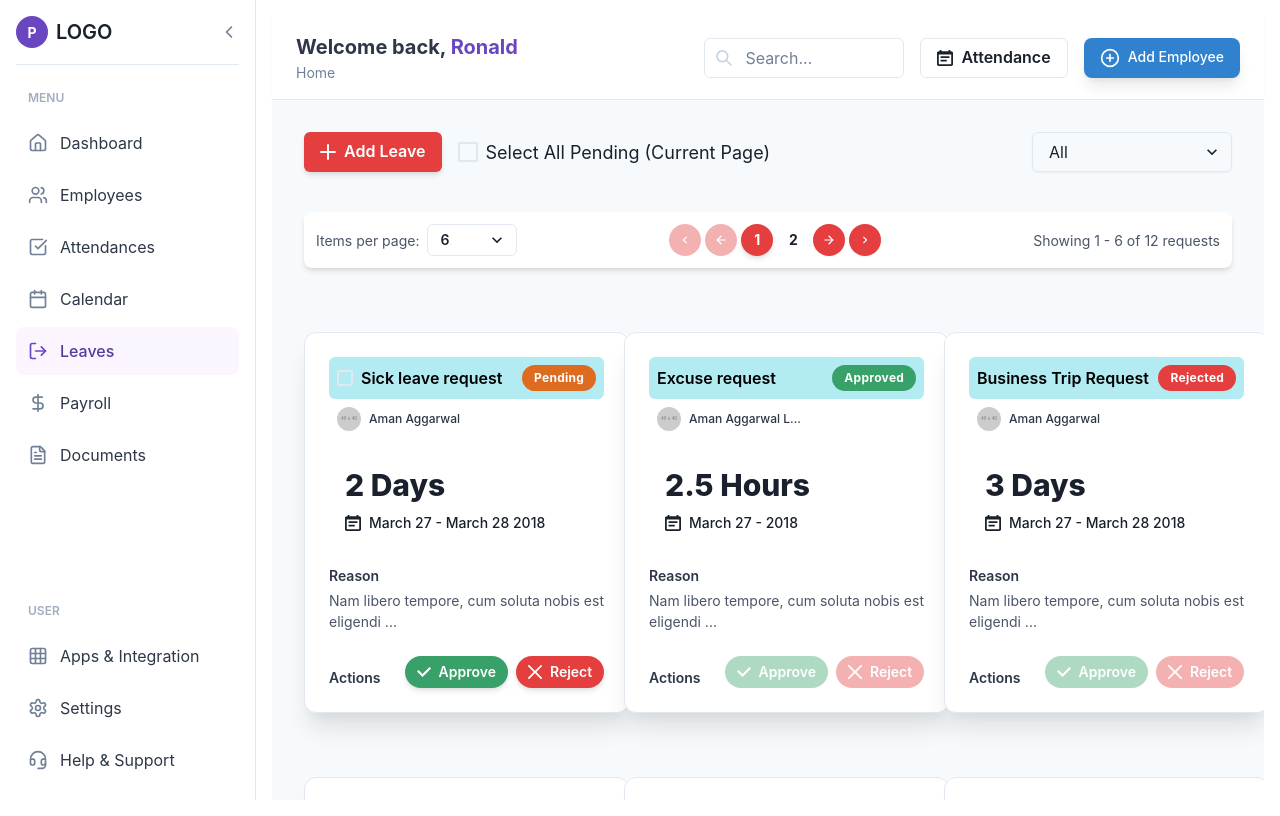
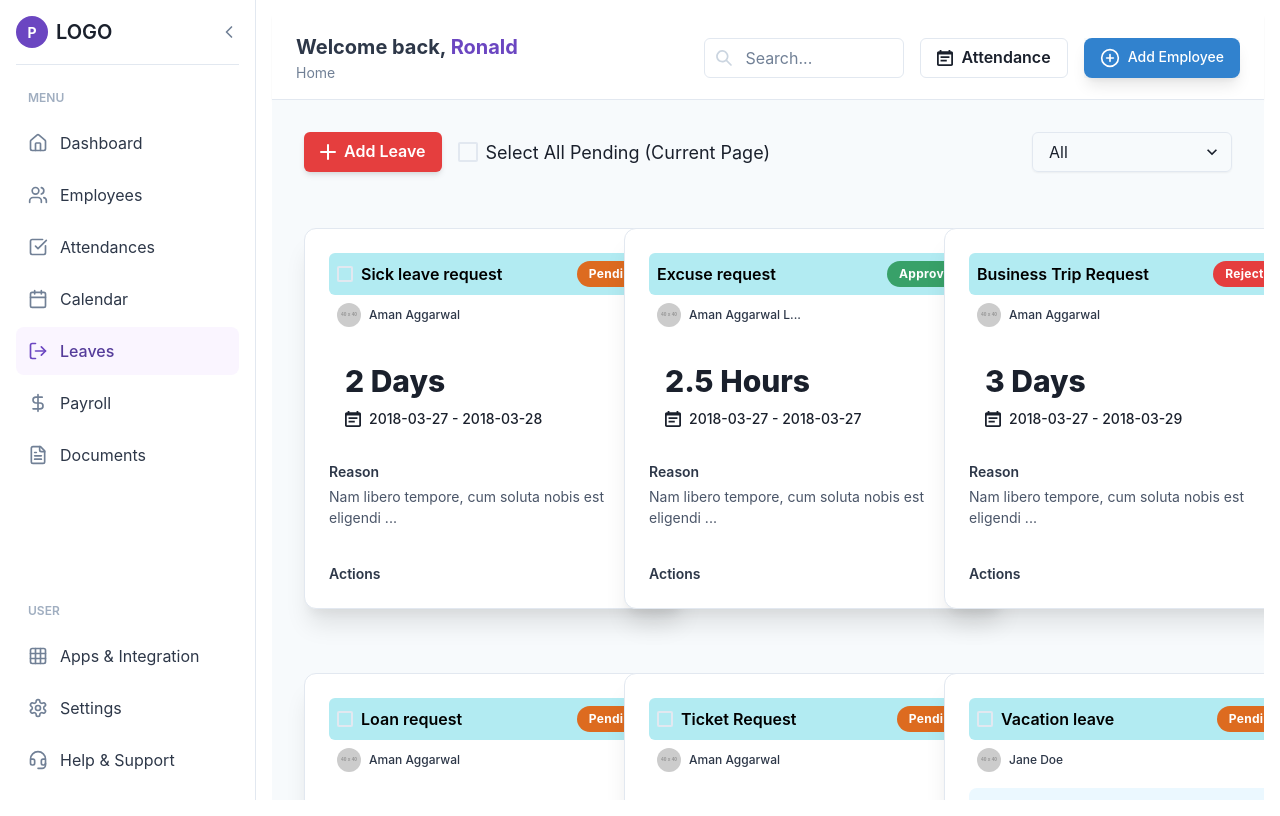
Before and after one commit to Markjonel02/human-resource-information-system, a React (Vite) app in the folder Frontend/: page /leaves in a window 1280 px wide. Built offline with nearby package versions, Linux system fonts and the light colour scheme.

Commit message:
fix the pagination

```diff
--- a/Frontend/src/routes/request/Leave.jsx
+++ b/Frontend/src/routes/request/Leave.jsx
@@ -28,7 +28,7 @@ import {
   useDisclosure,
   useToast,
   IconButton,
-  Tooltip, // Added Tooltip for better UX on buttons
+  Tooltip,
 } from "@chakra-ui/react";
 import {
   CalendarIcon,
@@ -37,8 +37,8 @@ import {
   AddIcon,
   ArrowBackIcon,
   ArrowForwardIcon,
-  ChevronLeftIcon, // For first page
-  ChevronRightIcon, // For last page
+  ChevronLeftIcon,
+  ChevronRightIcon,
 } from "@chakra-ui/icons";
 
 // Extend the default Chakra UI theme to include custom colors and components
@@ -81,12 +81,18 @@ const theme = extendTheme({
       50: "#F7FAFC",
       500: "#718096", // Gray
     },
-    // Custom light blue for titles
+    // Custom light blue for titles and now pagination
     lightBlue: {
       50: "#E0F7FA", // Very light blue for background
       100: "#B2EBF2", // Lighter blue for background
-      500: "#81D4FA", // A light blue shade (original for text)
-      700: "#00BCD4", // A slightly darker blue for text if needed
+      200: "#81D4FA", // Even lighter blue
+      300: "#4FC3F7", // Light blue
+      400: "#29B6F6", // Slightly darker light blue
+      500: "#03A9F4", // Medium light blue (Material Design Light Blue 500)
+      600: "#039BE5", // A bit darker
+      700: "#0288D1", // Darker blue for background (Material Design Light Blue 700)
+      800: "#0277BD", // Even darker
+      900: "#01579B", // Darkest
     },
   },
   components: {
@@ -274,7 +280,7 @@ const LeaveRequestCard = ({
         </Text>
       </Box>
 
-      <Flex justifyContent="space-between" alignItems="flex-end" pt={2} gap={6}>
+      <Flex justifyContent="space-between" alignItems="flex-end" pt={2} gap={500}>
         <Text fontSize="sm" fontWeight="semibold" color="gray.700">
           Actions
         </Text>
@@ -338,8 +344,8 @@ const Leave = () => {
       id: 1,
       leaveType: "Sick leave request",
       days: "2 Days",
-      startDate: "March 27",
-      endDate: "March 28 2018",
+      startDate: "2018-03-27",
+      endDate: "2018-03-28",
       reason:
         "Nam libero tempore, cum soluta nobis est eligendi optio cumque nihil impedit quo minus id quod maxime placeat facere possimus, omnis voluptas assumenda est, omnis dolor repellendus.",
       approverName: "Aman Aggarwal",
@@ -350,8 +356,8 @@ const Leave = () => {
       id: 2,
       leaveType: "Excuse request",
       days: "2.5 Hours",
-      startDate: "March 27",
-      endDate: "2018",
+      startDate: "2018-03-27",
+      endDate: "2018-03-27",
       reason:
         "Nam libero tempore, cum soluta nobis est eligendi optio cumque nihil impedit quo minus id quod maxime placeat facere possimus, omnis voluptas assumenda est, omnis dolor repellendus.",
       approverName: "Aman Aggarwal Long Name Here",
@@ -362,8 +368,8 @@ const Leave = () => {
       id: 3,
       leaveType: "Business Trip Request",
       days: "3 Days",
-      startDate: "March 27",
-      endDate: "March 28 2018",
+      startDate: "2018-03-27",
+      endDate: "2018-03-29",
       reason:
         "Nam libero tempore, cum soluta nobis est eligendi optio cumque nihil impedit quo minus id quod maxime placeat facere possimus, omnis voluptas assumenda est, omnis dolor repellendus.",
       approverName: "Aman Aggarwal",
@@ -374,8 +380,8 @@ const Leave = () => {
       id: 4,
       leaveType: "Loan request",
       days: "5000.00",
-      startDate: "March 31",
-      endDate: "2018",
+      startDate: "2018-03-31",
+      endDate: "2018-03-31",
       reason:
         "Nam libero tempore, cum soluta nobis est eligendi optio cumque nihil impedit quo minus id quod maxime placeat facere possimus, omnis voluptas assumenda est, omnis dolor repellendus.",
       approverName: "Aman Aggarwal",
@@ -386,8 +392,8 @@ const Leave = () => {
       id: 5,
       leaveType: "Ticket Request",
       days: "2 Tickets",
-      startDate: "March 27",
-      endDate: "March 28 2018",
+      startDate: "2018-03-27",
+      endDate: "2018-03-28",
       reason:
         "Nam libero tempore, cum soluta nobis est eligendi optio cumque nihil impedit quo minus id quod maxime placeat facere possimus, omnis voluptas assumenda est, omnis dolor repellendus.",
       approverName: "Aman Aggarwal",
@@ -398,8 +404,8 @@ const Leave = () => {
       id: 6,
       leaveType: "Vacation leave",
       days: "7 Days",
-      startDate: "April 10",
-      endDate: "April 17 2025",
+      startDate: "2025-04-10",
+      endDate: "2025-04-17",
       reason:
         "Planning a relaxing trip to the mountains to unwind and recharge. This is a longer reason to test the truncation functionality and ensure the modal displays the full text correctly.",
       approverName: "Jane Doe",
@@ -410,8 +416,8 @@ const Leave = () => {
       id: 7,
       leaveType: "Sick leave request",
       days: "1 Day",
-      startDate: "May 1",
-      endDate: "May 1 2025",
+      startDate: "2025-05-01",
+      endDate: "2025-05-01",
       reason: "Feeling unwell, need a day to recover.",
       approverName: "John Smith",
       approverAvatarUrl: "https://placehold.co/40x40/FFCC33/FFFFFF?text=JS",
@@ -421,8 +427,8 @@ const Leave = () => {
       id: 8,
       leaveType: "Business Trip Request",
       days: "4 Days",
-      startDate: "June 10",
-      endDate: "June 13 2025",
+      startDate: "2025-06-10",
+      endDate: "2025-06-13",
       reason: "Attending annual industry conference in New York.",
       approverName: "Emily White",
       approverAvatarUrl: "https://placehold.co/40x40/CC33FF/FFFFFF?text=EW",
@@ -432,8 +438,8 @@ const Leave = () => {
       id: 9,
       leaveType: "Excuse request",
       days: "4 Hours",
-      startDate: "July 5",
-      endDate: "July 5 2025",
+      startDate: "2025-07-05",
+      endDate: "2025-07-05",
       reason: "Urgent personal appointment.",
       approverName: "David Brown",
       approverAvatarUrl: "https://placehold.co/40x40/3399FF/FFFFFF?text=DB",
@@ -443,8 +449,8 @@ const Leave = () => {
       id: 10,
       leaveType: "Vacation leave",
       days: "5 Days",
-      startDate: "August 1",
-      endDate: "August 5 2025",
+      startDate: "2025-08-01",
+      endDate: "2025-08-05",
       reason: "Family vacation to the beach.",
       approverName: "Sarah Green",
       approverAvatarUrl: "https://placehold.co/40x40/FF6633/FFFFFF?text=SG",
@@ -454,8 +460,8 @@ const Leave = () => {
       id: 11,
       leaveType: "Sick leave request",
       days: "3 Days",
-      startDate: "August 15",
-      endDate: "August 17 2025",
+      startDate: "2025-08-15",
+      endDate: "2025-08-17",
       reason: "Recovering from minor surgery.",
       approverName: "Michael Blue",
       approverAvatarUrl: "https://placehold.co/40x40/8A2BE2/FFFFFF?text=MB",
@@ -465,8 +471,8 @@ const Leave = () => {
       id: 12,
       leaveType: "Excuse request",
       days: "8 Hours",
-      startDate: "September 1",
-      endDate: "September 1 2025",
+      startDate: "2025-09-01",
+      endDate: "2025-09-01",
       reason: "Attending a sibling's graduation.",
       approverName: "Olivia Red",
       approverAvatarUrl: "https://placehold.co/40x40/DC143C/FFFFFF?text=OR",
@@ -582,6 +588,24 @@ const Leave = () => {
         : 1;
 
     let formattedDays = newLeaveData.days;
+    // Format dates to a more readable string like "Month Day Year" if they are valid date inputs
+    const formatDate = (dateString) => {
+      try {
+        const date = new Date(dateString);
+        // Example: "March 27, 2018"
+        return date.toLocaleDateString("en-US", {
+          month: "long",
+          day: "numeric",
+          year: "numeric",
+        });
+      } catch (e) {
+        return dateString; // Return as is if invalid date
+      }
+    };
+
+    const formattedStartDate = formatDate(newLeaveData.startDate);
+    const formattedEndDate = formatDate(newLeaveData.endDate);
+
     if (newLeaveData.leaveType.includes("Hours")) {
       formattedDays = `${newLeaveData.days} Hours`;
     } else if (
@@ -602,8 +626,8 @@ const Leave = () => {
       id: newId,
       leaveType: newLeaveData.leaveType,
       days: formattedDays,
-      startDate: newLeaveData.startDate,
-      endDate: newLeaveData.endDate,
+      startDate: formattedStartDate, // Use formatted date
+      endDate: formattedEndDate, // Use formatted date
       reason: newLeaveData.reason,
       approverName: "New Applicant",
       approverAvatarUrl: "https://placehold.co/40x40/000000/FFFFFF?text=NA",
@@ -699,7 +723,7 @@ const Leave = () => {
     toast({
       title: "Requests Rejected",
       description: "Selected leave requests have been rejected.",
-      status: "success",
+      status: "error",
       duration: 3000,
       isClosable: true,
     });
@@ -771,7 +795,7 @@ const Leave = () => {
                   isDisabled={selectedRequestIds.length === 0}
                   boxShadow="md"
                   _hover={{ bg: "red.600", transform: "scale(1.05)" }}
-                  _active={{ bg: "red.900", transform: "scale(0.95)" }} // Darker red on active
+                  _active={{ bg: "red.900", transform: "scale(0.95)" }}
                 >
                   Reject Selected ({selectedRequestIds.length})
                 </Button>
@@ -797,126 +821,10 @@ const Leave = () => {
             </Select>
           </HStack>
         </Flex>
-        {/* --- */}
-        ## Pagination Controls
-        {/* --- */}
-        <Flex
-          width="100%"
-          maxW="1200px"
-          justifyContent="space-between"
-          alignItems="center"
-          mb={6}
-          direction={{ base: "column", sm: "row" }}
-          gap={3}
-          p={3}
-          bg="white"
-          borderRadius="lg"
-          boxShadow="md"
-        >
-          {/* Items per page selector */}
-          <HStack spacing={2}>
-            <Text fontSize="sm" color="gray.600" whiteSpace="nowrap">
-              Items per page:
-            </Text>
-            <Select
-              value={itemsPerPage}
-              onChange={handleItemsPerPageChange}
-              width="90px"
-              borderRadius="md"
-              size="sm"
-              fontWeight="semibold"
-            >
-              <option value={3}>3</option>
-              <option value={6}>6</option>
-              <option value={9}>9</option>
-              <option value={12}>12</option>
-            </Select>
-          </HStack>
-
-          {/* Page navigation buttons */}
-          <HStack spacing={1}>
-            <Tooltip label="First Page" hasArrow>
-              <IconButton
-                icon={<ChevronLeftIcon />}
-                onClick={() => paginate(1)}
-                isDisabled={currentPage === 1 || totalPages === 0}
-                aria-label="First Page"
-                size="sm"
-                borderRadius="full"
-                boxShadow="sm"
-                _hover={{ bg: "blue.100" }}
-              />
-            </Tooltip>
-            <Tooltip label="Previous Page" hasArrow>
-              <IconButton
-                icon={<ArrowBackIcon />}
-                onClick={() => paginate(currentPage - 1)}
-                isDisabled={currentPage === 1 || totalPages === 0}
-                aria-label="Previous Page"
-                size="sm"
-                borderRadius="full"
-                boxShadow="sm"
-                _hover={{ bg: "blue.100" }}
-              />
-            </Tooltip>
-
-            {/* Render page numbers dynamically */}
-            {Array.from({ length: totalPages }, (_, i) => i + 1).map((page) => (
-              <Button
-                key={page}
-                onClick={() => paginate(page)}
-                colorScheme={currentPage === page ? "blue" : "gray"}
-                variant={currentPage === page ? "solid" : "ghost"}
-                size="sm"
-                borderRadius="full"
-                minW="32px" // Ensure consistent width
-                px={0} // Remove padding to center number
-                fontWeight="bold"
-                boxShadow={currentPage === page ? "md" : "none"}
-                _hover={currentPage !== page ? { bg: "blue.50" } : {}}
-              >
-                {page}
-              </Button>
-            ))}
-
-            <Tooltip label="Next Page" hasArrow>
-              <IconButton
-                icon={<ArrowForwardIcon />}
-                onClick={() => paginate(currentPage + 1)}
-                isDisabled={currentPage === totalPages || totalPages === 0}
-                aria-label="Next Page"
-                size="sm"
-                borderRadius="full"
-                boxShadow="sm"
-                _hover={{ bg: "blue.100" }}
-              />
-            </Tooltip>
-            <Tooltip label="Last Page" hasArrow>
-              <IconButton
-                icon={<ChevronRightIcon />}
-                onClick={() => paginate(totalPages)}
-                isDisabled={currentPage === totalPages || totalPages === 0}
-                aria-label="Last Page"
-                size="sm"
-                borderRadius="full"
-                boxShadow="sm"
-                _hover={{ bg: "blue.100" }}
-              />
-            </Tooltip>
-          </HStack>
-
-          <Text fontSize="sm" color="gray.600" whiteSpace="nowrap">
-            Showing {filteredRequests.length > 0 ? indexOfFirstItem + 1 : 0} -{" "}
-            {Math.min(indexOfLastItem, filteredRequests.length)} of{" "}
-            {filteredRequests.length} requests
-          </Text>
-        </Flex>
-        {/* --- */}
-        ## Leave Request Cards
-        {/* --- */}
+        --- ## Leave Request Cards
         <SimpleGrid
           columns={{ base: 1, md: 2, lg: 3 }}
-          spacing={8}
+          spacing={{base:5,md:8}}
           width="100%"
           maxW="1200px"
         >
@@ -928,7 +836,11 @@ const Leave = () => {
                 {...request}
                 onApprove={() => handleApprove(request.id)}
                 onReject={() => handleReject(request.id)}
-                isSelected={selectedRequestIds.includes(request.id)}
+                isSelected={
+                  request.status === "Pending"
+                    ? selectedRequestIds.includes(request.id)
+                    : false
+                }
                 onToggleSelect={handleToggleSelect}
               />
             ))
@@ -944,14 +856,164 @@ const Leave = () => {
             </Text>
           )}
         </SimpleGrid>
+        --- ## Pagination Controls
+        <Flex
+          width="100%"
+          maxW="1200px"
+          justifyContent="space-between"
+          alignItems="center"
+          mt={8}
+          p={4}
+          // Removed bg, borderRadius, and boxShadow for a flat look
+          direction={{ base: "column", md: "row" }}
+          gap={3}
+          borderTop="1px solid" // Added a subtle top border for definition
+          borderColor="gray.200" // Light gray border
+        >
+          {/* Items per page selector */}
+          <HStack spacing={2}>
+            <Text
+              fontSize={{ base: "xs", md: "sm" }}
+              color="gray.600"
+              whiteSpace="nowrap"
+            >
+              {" "}
+              {/* Changed text color to darker gray */}
+              Items per page:
+            </Text>
+            <Select
+              value={itemsPerPage}
+              onChange={handleItemsPerPageChange}
+              width={{ base: "70px", md: "90px" }}
+              borderRadius="md"
+              size="sm"
+              fontWeight="semibold"
+              bg="white" // White background for flat look
+              color="gray.700" // Darker text color
+              borderColor="gray.300" // Light gray border
+              _hover={{ borderColor: "gray.400" }}
+              _focus={{ borderColor: "lightBlue.500", boxShadow: "outline" }}
+            >
+              <option value={3}>3</option>
+              <option value={6}>6</option>
+              <option value={9}>9</option>
+              <option value={12}>12</option>
+            </Select>
+          </HStack>
+
+          {/* Page navigation buttons */}
+          <HStack spacing={1} flexWrap="wrap" justifyContent="center">
+            <Tooltip label="First Page" hasArrow>
+              <IconButton
+                icon={<ChevronLeftIcon />}
+                onClick={() => paginate(1)}
+                isDisabled={currentPage === 1 || totalPages === 0}
+                aria-label="First Page"
+                size="sm"
+                borderRadius="full"
+                color="lightBlue.700" // Light blue icon color
+                variant="ghost"
+                _hover={{ bg: "lightBlue.100" }} // Light blue hover
+                _active={{ bg: "lightBlue.200" }}
+              />
+            </Tooltip>
+            <Tooltip label="Previous Page" hasArrow>
+              <IconButton
+                icon={<ArrowBackIcon />}
+                onClick={() => paginate(currentPage - 1)}
+                isDisabled={currentPage === 1 || totalPages === 0}
+                aria-label="Previous Page"
+                size="sm"
+                borderRadius="full"
+                color="lightBlue.700"
+                variant="ghost"
+                _hover={{ bg: "lightBlue.100" }}
+                _active={{ bg: "lightBlue.200" }}
+              />
+            </Tooltip>
+
+            {/* Render page numbers dynamically */}
+            {Array.from({ length: totalPages }, (_, i) => i + 1).map((page) => (
+              <Button
+                key={page}
+                onClick={() => paginate(page)}
+                colorScheme="lightBlue"
+                variant={currentPage === page ? "solid" : "ghost"}
+                size="sm"
+                borderRadius="full"
+                minW="32px"
+                px={0}
+                fontWeight="bold"
+                // Adjusted colors for flat look
+                color={currentPage === page ? "white" : "lightBlue.700"} // White text for active, lightBlue for others
+                bg={currentPage === page ? "lightBlue.500" : "transparent"} // lightBlue bg for active, transparent for others
+                _hover={{
+                  bg: currentPage === page ? "lightBlue.600" : "lightBlue.100", // Darker lightBlue for active hover, light fill for others
+                  color: currentPage === page ? "white" : "lightBlue.700",
+                }}
+                _active={{
+                  bg: currentPage === page ? "lightBlue.700" : "lightBlue.200",
+                }}
+                boxShadow="none" // Removed box shadow for flat look
+              >
+                {page}
+              </Button>
+            ))}
+
+            <Tooltip label="Next Page" hasArrow>
+              <IconButton
+                icon={<ArrowForwardIcon />}
+                onClick={() => paginate(currentPage + 1)}
+                isDisabled={currentPage === totalPages || totalPages === 0}
+                aria-label="Next Page"
+                size="sm"
+                borderRadius="full"
+                color="lightBlue.700"
+                variant="ghost"
+                _hover={{ bg: "lightBlue.100" }}
+                _active={{ bg: "lightBlue.200" }}
+              />
+            </Tooltip>
+            <Tooltip label="Last Page" hasArrow>
+              <IconButton
+                icon={<ChevronRightIcon />}
+                onClick={() => paginate(totalPages)}
+                isDisabled={currentPage === totalPages || totalPages === 0}
+                aria-label="Last Page"
+                size="sm"
+                borderRadius="full"
+                color="lightBlue.700"
+                variant="ghost"
+                _hover={{ bg: "lightBlue.100" }}
+                _active={{ bg: "lightBlue.200" }}
+              />
+            </Tooltip>
+          </HStack>
+
+          <Text
+            fontSize={{ base: "xs", md: "sm" }}
+            color="gray.600" // Changed text color to darker gray
+            whiteSpace="nowrap"
+            textAlign="center"
+            px={2} // Add some horizontal padding
+            py={1} // Add some vertical padding
+            bg="white" // White background for the text
+            borderRadius="md" // Slightly rounded corners
+            border="1px solid" // Subtle border
+            borderColor="gray.200" // Light gray border color
+          >
+            Showing {filteredRequests.length > 0 ? indexOfFirstItem + 1 : 0} -{" "}
+            {Math.min(indexOfLastItem, filteredRequests.length)} of{" "}
+            {filteredRequests.length} requests
+          </Text>
+        </Flex>
       </VStack>
-      {/* --- */}
-      ## Add New Leave Request Modal
-      {/* --- */}
+
+      {/* Add New Leave Request Modal */}
       <Modal isOpen={isAddModalOpen} onClose={onAddModalClose}>
         <ModalOverlay />
         <ModalContent borderRadius="lg" boxShadow="2xl">
-          <ModalHeader bg="blue.500" color="white" borderTopRadius="lg">
+          <ModalHeader bg="lightBlue.500" color="white" borderTopRadius="lg">
             Add New Leave Request
           </ModalHeader>
           <ModalCloseButton color="white" />
@@ -982,7 +1044,7 @@ const Leave = () => {
                 <Input
                   name="days"
                   type="text"
-                  placeholder="e.g., 2 or 2.5"
+                  placeholder="e.g., 2, 2.5 hours, 5000.00"
                   value={newLeaveData.days}
                   onChange={handleNewLeaveChange}
                   borderRadius="md"
```
